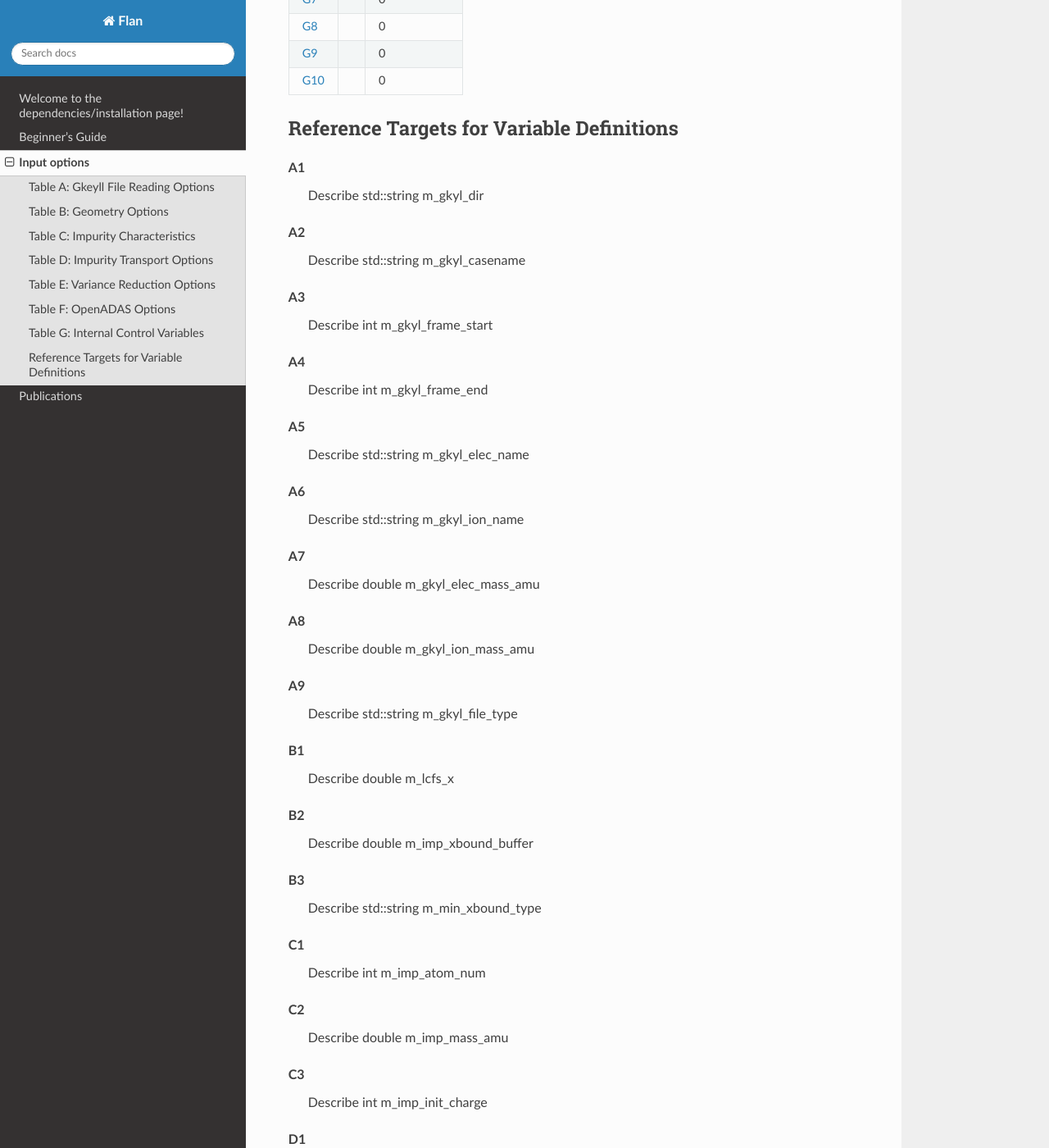
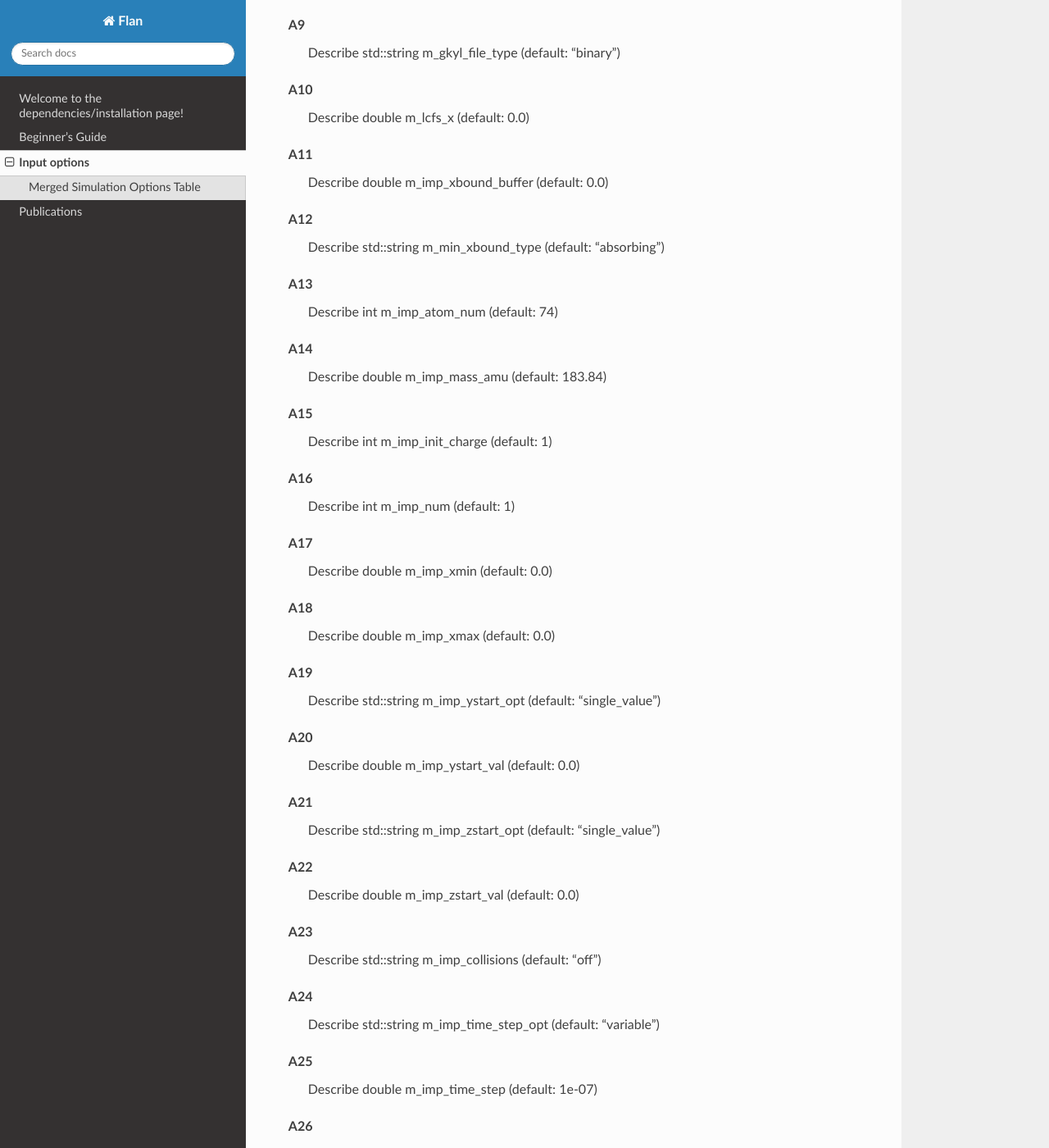
Before and after one commit to shawnzamperini/flan, a Sphinx documentation site: the page built from docs/source/inputOptions.rst, in a window 1280 px wide and 1400 px high, scrolled down 2441 px. Shown: the whole window at 82% size. Built offline with Sphinx 7.4.7 and the Read the Docs theme 3.1.0, drawn with Linux system fonts in a browser that asks for light colours; some of the changed text lies outside the part shown.

Commit message:
Update inputOptions.rst
Changed the table style by; taking out the default value column and putting the default values with the hyperlink attachment, merged all tables into one, relabeled variable tags to be A#, made sure all tag hyperlinks were updated to reflect the A# renaming scheme.

```diff
--- a/docs/source/inputOptions.rst
+++ b/docs/source/inputOptions.rst
@@ -5,406 +5,326 @@
 This page covers the names of various variables within the code, their definition/allowed values, and finally the default values that each variable takes on.
 
 
+Merged Simulation Options Table
+===============================
 
-.. _table-a:
-
-Table A: Gkeyll File Reading Options
-====================================
-
-+----------------------------------+-----------------------------+----------------+
-| Tag                              |                             | Default Value  |
-+==================================+=============================+================+
-| `A1`_                            |                             | "undefined"    |
-+----------------------------------+-----------------------------+----------------+
-| :ref:`A2 <A2>`                   |                             | "undefined"    |
-+----------------------------------+-----------------------------+----------------+
-| :ref:`A3 <A3>`                   |                             | 0              |
-+----------------------------------+-----------------------------+----------------+
-| :ref:`A4 <A4>`                   |                             | 1              |
-+----------------------------------+-----------------------------+----------------+
-| :ref:`A5 <A5>`                   |                             | "elc"          |
-+----------------------------------+-----------------------------+----------------+
-| :ref:`A6 <A6>`                   |                             | "ion"          |
-+----------------------------------+-----------------------------+----------------+
-| :ref:`A7 <A7>`                   |                             | 0.000548       |
-+----------------------------------+-----------------------------+----------------+
-| :ref:`A8 <A8>`                   |                             | 2.014          |
-+----------------------------------+-----------------------------+----------------+
-| :ref:`A9 <A9>`                   |                             | "binary"       |
-+----------------------------------+-----------------------------+----------------+
++--------------------------+-----------------------------+
+| Tag                      |        Description          |
++==========================+=============================+
+| :ref:`A1 <A1>`           |                             |
++--------------------------+-----------------------------+
+| :ref:`A2 <A2>`           |                             |
++--------------------------+-----------------------------+
+| :ref:`A3 <A3>`           |                             |
++--------------------------+-----------------------------+
+| :ref:`A4 <A4>`           |                             |
++--------------------------+-----------------------------+
+| :ref:`A5 <A5>`           |                             |
++--------------------------+-----------------------------+
+| :ref:`A6 <A6>`           |                             |
++--------------------------+-----------------------------+
+| :ref:`A7 <A7>`           |                             |
++--------------------------+-----------------------------+
+| :ref:`A8 <A8>`           |                             |
++--------------------------+-----------------------------+
+| :ref:`A9 <A9>`           |                             |
++--------------------------+-----------------------------+
+| :ref:`A10 <A10>`         |                             |
++--------------------------+-----------------------------+
+| :ref:`A11 <A11>`         |                             |
++--------------------------+-----------------------------+
+| :ref:`A12 <A12>`         |                             |
++--------------------------+-----------------------------+
+| :ref:`A13 <A13>`         |                             |
++--------------------------+-----------------------------+
+| :ref:`A14 <A14>`         |                             |
++--------------------------+-----------------------------+
+| :ref:`A15 <A15>`         |                             |
++--------------------------+-----------------------------+
+| :ref:`A16 <A16>`         |                             |
++--------------------------+-----------------------------+
+| :ref:`A17 <A17>`         |                             |
++--------------------------+-----------------------------+
+| :ref:`A18 <A18>`         |                             |
++--------------------------+-----------------------------+
+| :ref:`A19 <A19>`         |                             |
++--------------------------+-----------------------------+
+| :ref:`A20 <A20>`         |                             |
++--------------------------+-----------------------------+
+| :ref:`A21 <A21>`         |                             |
++--------------------------+-----------------------------+
+| :ref:`A22 <A22>`         |                             |
++--------------------------+-----------------------------+
+| :ref:`A23 <A23>`         |                             |
++--------------------------+-----------------------------+
+| :ref:`A24 <A24>`         |                             |
++--------------------------+-----------------------------+
+| :ref:`A25 <A25>`         |                             |
++--------------------------+-----------------------------+
+| :ref:`A26 <A26>`         |                             |
++--------------------------+-----------------------------+
+| :ref:`A27 <A27>`         |                             |
++--------------------------+-----------------------------+
+| :ref:`A28 <A28>`         |                             |
++--------------------------+-----------------------------+
+| :ref:`A29 <A29>`         |                             |
++--------------------------+-----------------------------+
+| :ref:`A30 <A30>`         |                             |
++--------------------------+-----------------------------+
+| :ref:`A31 <A31>`         |                             |
++--------------------------+-----------------------------+
+| :ref:`A32 <A32>`         |                             |
++--------------------------+-----------------------------+
+| :ref:`A33 <A33>`         |                             |
++--------------------------+-----------------------------+
+| :ref:`A34 <A34>`         |                             |
++--------------------------+-----------------------------+
+| :ref:`A35 <A35>`         |                             |
++--------------------------+-----------------------------+
+| :ref:`A36 <A36>`         |                             |
++--------------------------+-----------------------------+
+| :ref:`A37 <A37>`         |                             |
++--------------------------+-----------------------------+
+| :ref:`A38 <A38>`         |                             |
++--------------------------+-----------------------------+
+| :ref:`A39 <A39>`         |                             |
++--------------------------+-----------------------------+
+| :ref:`A40 <A40>`         |                             |
++--------------------------+-----------------------------+
+| :ref:`A41 <A41>`         |                             |
++--------------------------+-----------------------------+
+| :ref:`A42 <A42>`         |                             |
++--------------------------+-----------------------------+
+| :ref:`A43 <A43>`         |                             |
++--------------------------+-----------------------------+
+| :ref:`A44 <A44>`         |                             |
++--------------------------+-----------------------------+
+| :ref:`A45 <A45>`         |                             |
++--------------------------+-----------------------------+
 
 
-.. _table-b:
-
-Table B: Geometry Options
-=========================
-
-+----------------------------------+-----------------------------+----------------+
-| Tag                              |                             | Default Value  |
-+==================================+=============================+================+
-| :ref:`B1 <B1>`                   |                             | 0.0            |
-+----------------------------------+-----------------------------+----------------+
-| :ref:`B2 <B2>`                   |                             | 0.0            |
-+----------------------------------+-----------------------------+----------------+
-| :ref:`B3 <B3>`                   |                             | "absorbing"    |
-+----------------------------------+-----------------------------+----------------+
-
-.. _table-c:
-
-Table C: Impurity Characteristics
-=================================
-
-+----------------------------------+-----------------------------+----------------+
-| Tag                              |                             | Default Value  |
-+==================================+=============================+================+
-| :ref:`C1 <C1>`                   |                             | 74             |
-+----------------------------------+-----------------------------+----------------+
-| :ref:`C2 <C2>`                   |                             | 183.84         |
-+----------------------------------+-----------------------------+----------------+
-| :ref:`C3 <C3>`                   |                             | 1              |
-+----------------------------------+-----------------------------+----------------+
-
-.. _table-d:
-
-Table D: Impurity Transport Options
-===================================
-
-+----------------------------------+-----------------------------+----------------+
-| Tag                              |                             | Default Value  |
-+==================================+=============================+================+
-| :ref:`D1 <D1>`                   |                             | 1              |
-+----------------------------------+-----------------------------+----------------+
-| :ref:`D2 <D2>`                   |                             | 0.0            |
-+----------------------------------+-----------------------------+----------------+
-| :ref:`D3 <D3>`                   |                             | 0.0            |
-+----------------------------------+-----------------------------+----------------+
-| :ref:`D4 <D4>`                   |                             | "single_value" |
-+----------------------------------+-----------------------------+----------------+
-| :ref:`D5 <D5>`                   |                             | 0.0            |
-+----------------------------------+-----------------------------+----------------+
-| :ref:`D6 <D6>`                   |                             | "single_value" |
-+----------------------------------+-----------------------------+----------------+
-| :ref:`D7 <D7>`                   |                             | 0.0            |
-+----------------------------------+-----------------------------+----------------+
-| :ref:`D8 <D8>`                   |                             | "off"          |
-+----------------------------------+-----------------------------+----------------+
-| :ref:`D9 <D9>`                   |                             | "variable"     |
-+----------------------------------+-----------------------------+----------------+
-| :ref:`D10 <D10>`                 |                             | 1e-07          |
-+----------------------------------+-----------------------------+----------------+
-| :ref:`D11 <D11>`                 |                             | 1e-12          |
-+----------------------------------+-----------------------------+----------------+
-| :ref:`D12 <D12>`                 |                             | 1.0            |
-+----------------------------------+-----------------------------+----------------+
-| :ref:`D13 <D13>`                 |                             | "off"          |
-+----------------------------------+-----------------------------+----------------+
-| :ref:`D14 <D14>`                 |                             | "on"           |
-+----------------------------------+-----------------------------+----------------+
-| :ref:`D15 <D15>`                 |                             | 10             |
-+----------------------------------+-----------------------------+----------------+
-
-.. _table-e:
-
-Table E: Variance Reduction Options
-===================================
-
-+----------------------------------+-----------------------------+----------------+
-| Tag                              |                             | Default Value  |
-+==================================+=============================+================+
-| :ref:`E1 <E1>`                   |                             | "off"          |
-+----------------------------------+-----------------------------+----------------+
-| :ref:`E2 <E2>`                   |                             | "median"       |
-+----------------------------------+-----------------------------+----------------+
-| :ref:`E3 <E3>`                   |                             | 0.1            |
-+----------------------------------+-----------------------------+----------------+
-| :ref:`E4 <E4>`                   |                             | 0.1            |
-+----------------------------------+-----------------------------+----------------+
-| :ref:`E5 <E5>`                   |                             | 1.0            |
-+----------------------------------+-----------------------------+----------------+
-
-.. _table-f:
-
-Table F: OpenADAS Options
-=========================
-
-+----------------------------------+-----------------------------+----------------+
-| Tag                              |                             | Default Value  |
-+==================================+=============================+================+
-| :ref:`F1 <F1>`                   |                             | "undefined"    |
-+----------------------------------+-----------------------------+----------------+
-| :ref:`F2 <F2>`                   |                             | 50             |
-+----------------------------------+-----------------------------+----------------+
-
-.. _table-g:
-
-Table G: Internal Control Variables
-===================================
-
-+----------------------------------+-----------------------------+----------------+
-| Tag                              |                             | Default Value  |
-+==================================+=============================+================+
-| :ref:`G1 <G1>`                   |                             | 0              |
-+----------------------------------+-----------------------------+----------------+
-| :ref:`G2 <G2>`                   |                             | 0              |
-+----------------------------------+-----------------------------+----------------+
-| :ref:`G3 <G3>`                   |                             | 0              |
-+----------------------------------+-----------------------------+----------------+
-| :ref:`G4 <G4>`                   |                             | 0              |
-+----------------------------------+-----------------------------+----------------+
-| :ref:`G5 <G5>`                   |                             | 0              |
-+----------------------------------+-----------------------------+----------------+
-| :ref:`G6 <G6>`                   |                             | 0              |
-+----------------------------------+-----------------------------+----------------+
-| :ref:`G7 <G7>`                   |                             | 0              |
-+----------------------------------+-----------------------------+----------------+
-| :ref:`G8 <G8>`                   |                             | 0              |
-+----------------------------------+-----------------------------+----------------+
-| :ref:`G9 <G9>`                   |                             | 0              |
-+----------------------------------+-----------------------------+----------------+
-| :ref:`G10 <G10>`                 |                             | 0              |
-+----------------------------------+-----------------------------+----------------+
-
-
-Reference Targets for Variable Definitions
-==========================================
 
 .. _A1:
 
 **A1**
-  Describe std::string m_gkyl_dir
+  Describe std::string m_gkyl_dir (default: "undefined")
 
 .. _A2:
 
 **A2**
-  Describe std::string m_gkyl_casename
+  Describe std::string m_gkyl_casename (default: "undefined")
 
 .. _A3:
 
 **A3**
-  Describe int m_gkyl_frame_start
+  Describe int m_gkyl_frame_start (default: 0)
 
 .. _A4:
 
 **A4**
-  Describe int m_gkyl_frame_end
+  Describe int m_gkyl_frame_end (default: 1)
 
 .. _A5:
 
 **A5**
-  Describe std::string m_gkyl_elec_name
+  Describe std::string m_gkyl_elec_name (default: "elc")
 
 .. _A6:
 
 **A6**
-  Describe std::string m_gkyl_ion_name
+  Describe std::string m_gkyl_ion_name (default: "ion")
 
 .. _A7:
 
 **A7**
-  Describe double m_gkyl_elec_mass_amu
+  Describe double m_gkyl_elec_mass_amu (default: 0.000548)
 
 .. _A8:
 
 **A8**
-  Describe double m_gkyl_ion_mass_amu
+  Describe double m_gkyl_ion_mass_amu (default: 2.014)
 
 .. _A9:
 
 **A9**
-  Describe std::string m_gkyl_file_type
+  Describe std::string m_gkyl_file_type (default: "binary")
 
+.. _A10:
 
-.. _B1:
+**A10**
+  Describe double m_lcfs_x (default: 0.0)
 
-**B1**
-  Describe double m_lcfs_x
+.. _A11:
 
-.. _B2:
+**A11**
+  Describe double m_imp_xbound_buffer (default: 0.0)
 
-**B2**
-  Describe double m_imp_xbound_buffer
+.. _A12:
 
-.. _B3:
+**A12**
+  Describe std::string m_min_xbound_type (default: "absorbing")
 
-**B3**
-  Describe std::string m_min_xbound_type
+.. _A13:
 
+**A13**
+  Describe int m_imp_atom_num (default: 74)
 
-.. _C1:
+.. _A14:
 
-**C1**
-  Describe int m_imp_atom_num
+**A14**
+  Describe double m_imp_mass_amu (default: 183.84)
 
-.. _C2:
+.. _A15:
 
-**C2**
-  Describe double m_imp_mass_amu
+**A15**
+  Describe int m_imp_init_charge (default: 1)
 
-.. _C3:
+.. _A16:
 
-**C3**
-  Describe int m_imp_init_charge
+**A16**
+  Describe int m_imp_num (default: 1)
 
+.. _A17:
 
-.. _D1:
+**A17**
+  Describe double m_imp_xmin (default: 0.0)
 
-**D1**
-  Describe int m_imp_num
+.. _A18:
 
-.. _D2:
+**A18**
+  Describe double m_imp_xmax (default: 0.0)
 
-**D2**
-  Describe double m_imp_xmin
+.. _A19:
 
-.. _D3:
+**A19**
+  Describe std::string m_imp_ystart_opt (default: "single_value")
 
-**D3**
-  Describe double m_imp_xmax
+.. _A20:
 
-.. _D4:
+**A20**
+  Describe double m_imp_ystart_val (default: 0.0)
 
-**D4**
-  Describe std::string m_imp_ystart_opt
+.. _A21:
 
-.. _D5:
+**A21**
+  Describe std::string m_imp_zstart_opt (default: "single_value")
 
-**D5**
-  Describe double m_imp_ystart_val
+.. _A22:
 
-.. _D6:
+**A22**
+  Describe double m_imp_zstart_val (default: 0.0)
 
-**D6**
-  Describe std::string m_imp_zstart_opt
+.. _A23:
 
-.. _D7:
+**A23**
+  Describe std::string m_imp_collisions (default: "off")
 
-**D7**
-  Describe double m_imp_zstart_val
+.. _A24:
 
-.. _D8:
+**A24**
+  Describe std::string m_imp_time_step_opt (default: "variable")
 
-**D8**
-  Describe std::string m_imp_collisions
+.. _A25:
 
-.. _D9:
+**A25**
+  Describe double m_imp_time_step (default: 1e-07)
 
-**D9**
-  Describe std::string m_imp_time_step_opt
+.. _A26:
 
-.. _D10:
+**A26**
+  Describe double m_imp_time_step_min (default: 1e-12)
 
-**D10**
-  Describe double m_imp_time_step
+.. _A27:
 
-.. _D11:
+**A27**
+  Describe double m_imp_source_scale_fact (default: 1.0)
 
-**D11**
-  Describe double m_imp_time_step_min
+.. _A28:
 
-.. _D12:
+**A28**
+  Describe std::string m_imp_vel_stats (default: "off")
 
-**D12**
-  Describe double m_imp_source_scale_fact
+.. _A29:
 
-.. _D13:
+**A29**
+  Describe std::string m_imp_iz_recomb (default: "on")
 
-**D13**
-  Describe std::string m_imp_vel_stats
+.. _A30:
 
-.. _D14:
+**A30**
+  Describe int m_print_interval (default: 10)
 
-**D14**
-  Describe std::string m_imp_iz_recomb
+.. _A31:
 
-.. _D15:
+**A31**
+  Describe std::string m_var_red (default: "off")
 
-**D15**
-  Describe int m_print_interval
+.. _A32:
 
+**A32**
+  Describe std::string m_var_red_mode (default: "median")
 
-.. _E1:
+.. _A33:
 
-**E1**
-  Describe std::string m_var_red
+**A33**
+  Describe double m_var_red_freq (default: 0.1)
 
-.. _E2:
+.. _A34:
 
-**E2**
-  Describe std::string m_var_red_mode
+**A34**
+  Describe double m_var_red_min_weight (default: 0.1)
 
-.. _E3:
+.. _A35:
 
-**E3**
-  Describe double m_var_red_freq
+**A35**
+  Describe double m_var_red_med_mod (default: 1.0)
 
-.. _E4:
+.. _A36:
 
-**E4**
-  Describe double m_var_red_min_weight
+**A36**
+  Describe std::string m_openadas_root (default: "undefined")
 
-.. _E5:
+.. _A37:
 
-**E5**
-  Describe double m_var_red_med_mod
+**A37**
+  Describe int m_openadas_year (default: 50)
 
+.. _A38:
 
-.. _F1:
+**A38**
+  Describe int m_imp_ystart_opt_int (default: 0)
 
-**F1**
-  Describe std::string m_openadas_root
+.. _A39:
 
-.. _F2:
+**A39**
+  Describe int m_imp_zstart_opt_int (default: 0)
 
-**F2**
-  Describe int m_openadas_year
+.. _A40:
 
+**A40**
+  Describe int m_imp_collisions_int (default: 0)
 
-.. _G1:
+.. _A41:
 
-**G1**
-  Describe int m_imp_ystart_opt_int
+**A41**
+  Describe int m_var_red_int (default: 0)
 
-.. _G2:
+.. _A42:
 
-**G2**
-  Describe int m_imp_zstart_opt_int
+**A42**
+  Describe int m_var_red_mode_int (default: 0)
 
-.. _G3:
+.. _A43:
 
-**G3**
-  Describe int m_imp_collisions_int
+**A43**
+  Describe int m_imp_time_step_opt_int (default: 0)
 
-.. _G4:
+.. _A44:
 
-**G4**
-  Describe int m_var_red_int
+**A44**
+  Describe int m_imp_vel_stats_int (default: 0)
 
-.. _G5:
+.. _A45:
 
-**G5**
-  Describe int m_var_red_mode_int
-
-.. _G6:
-
-**G6**
-  Describe int m_imp_time_step_opt_int
-
-.. _G7:
-
-**G7**
-  Describe int m_imp_vel_stats_int
-
-.. _G8:
-
-**G8**
-  Describe int m_imp_iz_recomb_int
-
-.. _G9:
-
-**G9**
-  Describe int m_geotype_int
-
-.. _G10:
-
-**G10**
-  Describe int m_min_xbound_type_int
+**A45**
+  Describe int m_imp_iz_recomb_int (default: 0)
```
